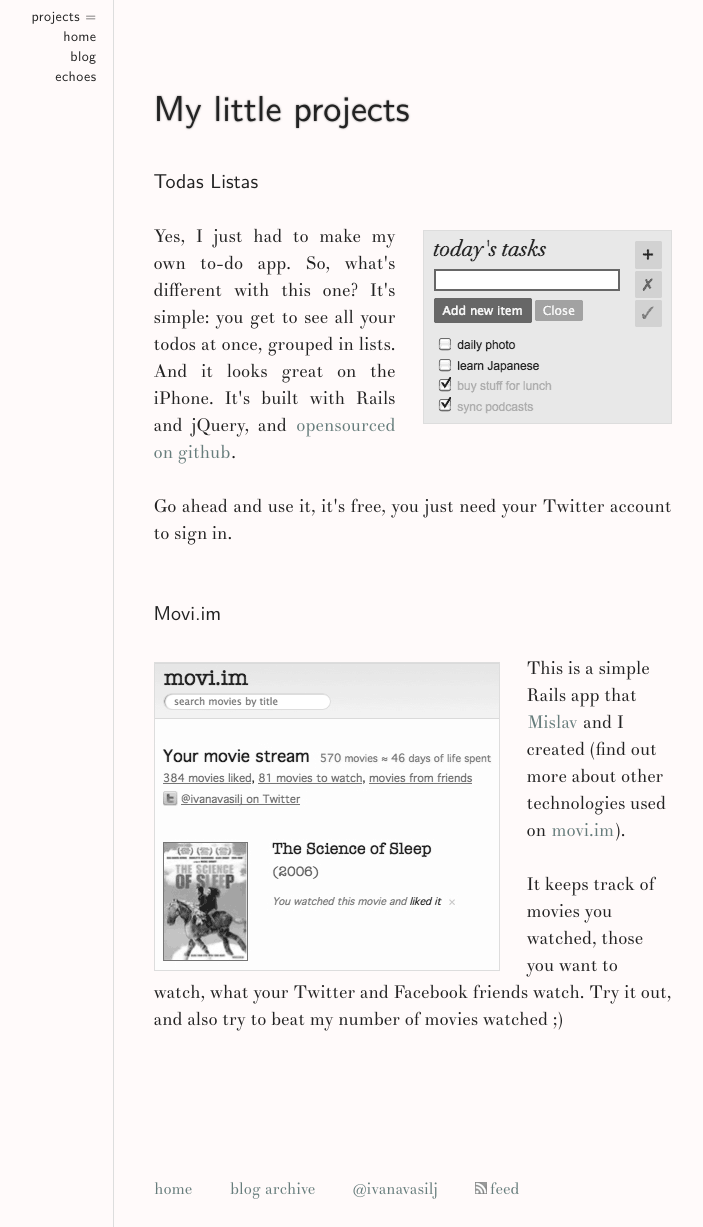
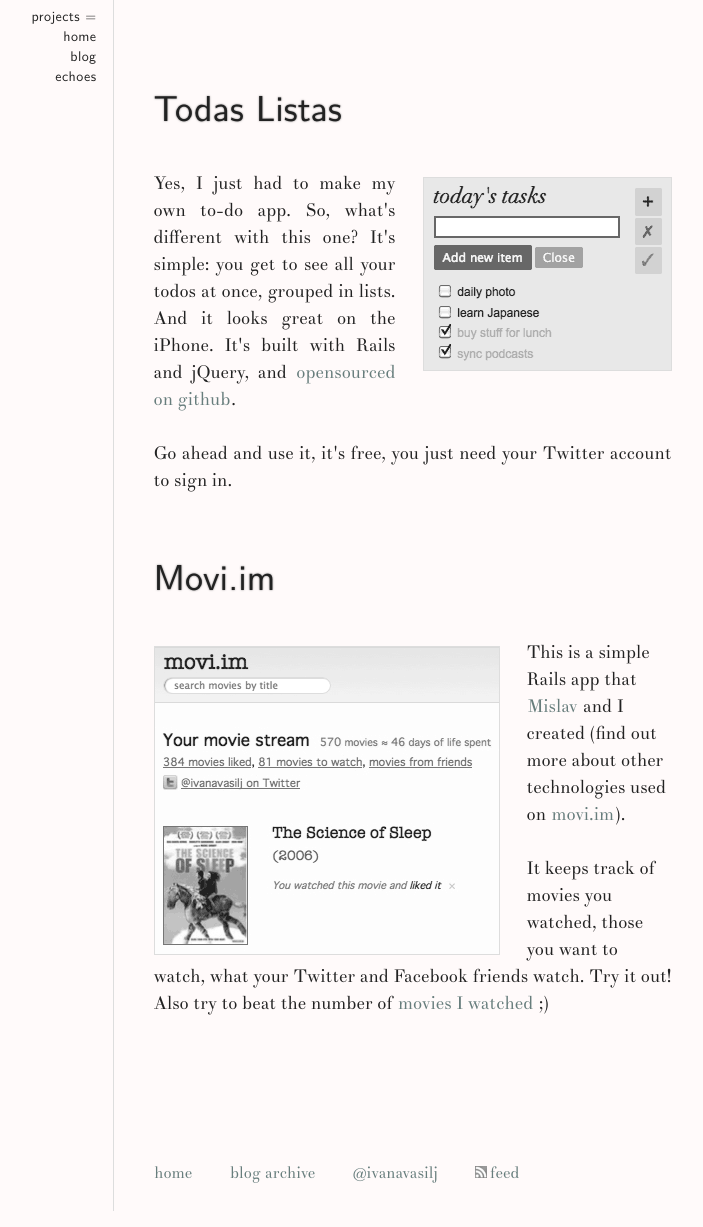
Before and after one commit to ivana/ivana.github.com, a Jekyll site: the page built from projects.html, in a window 1280 px wide. Shown: the whole page, without its empty margins (248-951 px from the left). Built offline with Jekyll 4.4.1, drawn with Linux system fonts in a browser that asks for light colours; Markdown is read by kramdown in place of the engine named in the settings.

Commit message:
re-markup projects

```diff
--- a/css/style.css
+++ b/css/style.css
@@ -87,7 +87,7 @@
 }
 
 article h1, section h1 { text-shadow:0 0 2px #777 }
-body > article header h1, body > article > h1, body > section > h1, body > section hgroup h1 {
+body > article header h1, body > article > h1, body > section > h1, body > section hgroup h1, #projects h1 {
   font-size:2em;
   line-height:1.2em; margin:0 0 1.1em; padding:.1em 0;
 }
@@ -150,11 +150,11 @@
   .vcard ol a:hover { position:relative; bottom:2px; left:1px; background:none }
 
 /* projects */
-#projects li { margin-bottom:55px; }
-#projects h2 { font-size:20px; line-height:28px; margin-bottom:29px; }
+#projects > h1 { display:none; }
+#projects article { margin-bottom:55px; }
 #projects a:active, a:visited { outline:0 none }
 #projects img { border:1px solid #ddd }
-#listas img { float:right; margin:.4em 0 0 1.5em; }
+#listas img { float:right; margin:.4em 0 1em 1.5em; }
 #listas p { text-align:justify }
 #movi img { float:left; margin:.4em 1.5em 0 0; }
 
--- a/projects.html
+++ b/projects.html
@@ -1,18 +1,15 @@
 ---
 layout: default
-title: My little projects
-desc: Ivana's projects
+title: Projects
 permalink: projects/
 ---
 
-<section id="projects">
-  <h1>My little projects</h1>
+<article id="projects">
+  <h1>My pet projects</h1>
 
-  <ol>
-
-    <li id="listas">
+  <article id="listas">
     <a href="http://todaslistas.heroku.com/">
-        <h2>Todas Listas</h2>
+      <h1>Todas Listas</h1>
       <img src="/img/todaslistas.png" alt="Todas Listas screenshot" />
     </a>
 
@@ -24,10 +21,10 @@
     <p>
       Go ahead and use it, it's free, you just need your Twitter account to sign in.
     </p>
-    </li>
+  </article>
 
-    <li id="movi">
-      <h2><a href="http://movi.im/">Movi.im</a></h2>
+  <article id="movi">
+    <h1><a href="http://movi.im/">Movi.im</a></h1>
 
     <a href="http://movi.im/"><img src="/img/moviim.png" alt="Movi.im screenshot" /></a>
 
@@ -37,10 +34,8 @@
     </p>
     <p>
       It keeps track of movies you watched, those you want to watch, what your Twitter and Facebook friends watch.
-        Try it out, and also try to beat my number of movies watched ;)
+      Try it out! Also try to beat the number of <a href="http://movi.im/ivana" rel="me"> movies I watched</a> ;)
     </p>
-    </li>
+  </article>
 
-  </ol>
-
-</section>
+</article>
```
Lines whose indentation alone changed are shown as unchanged.
